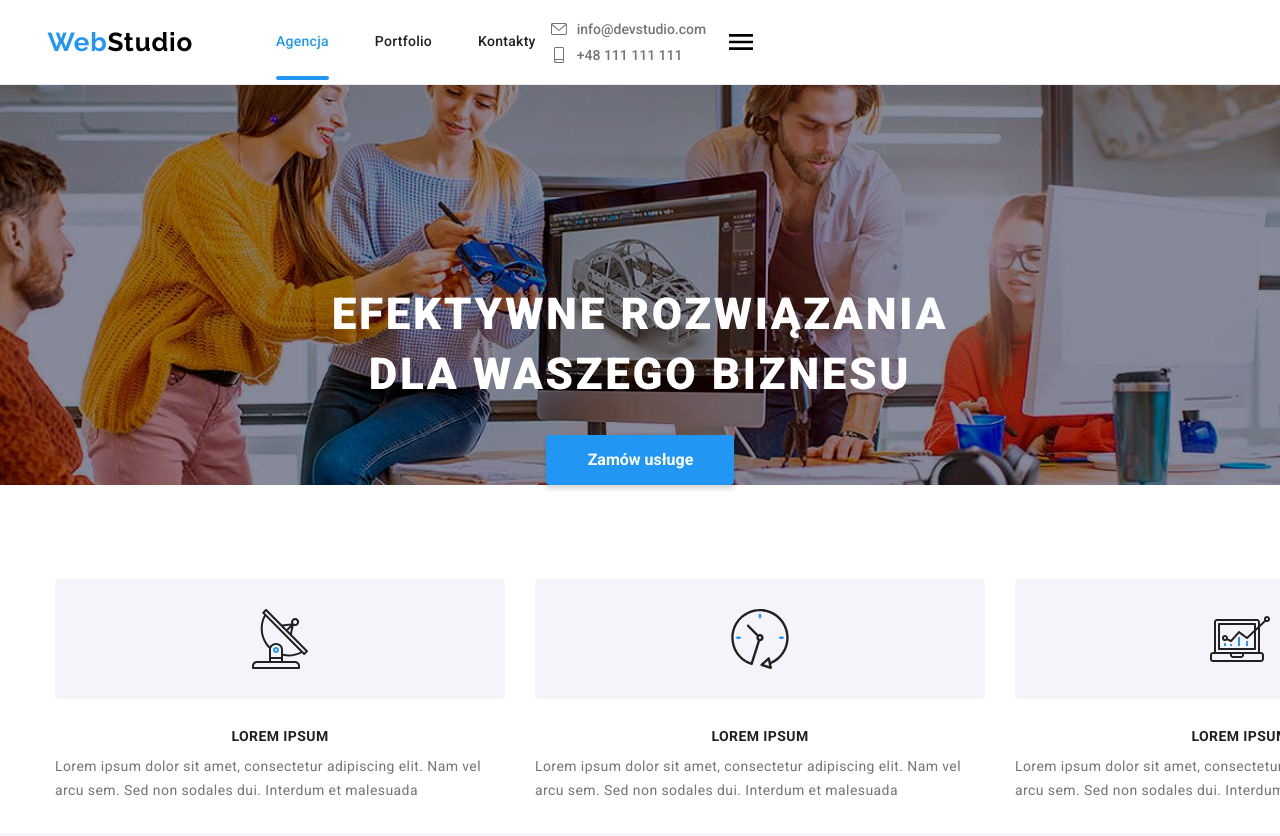
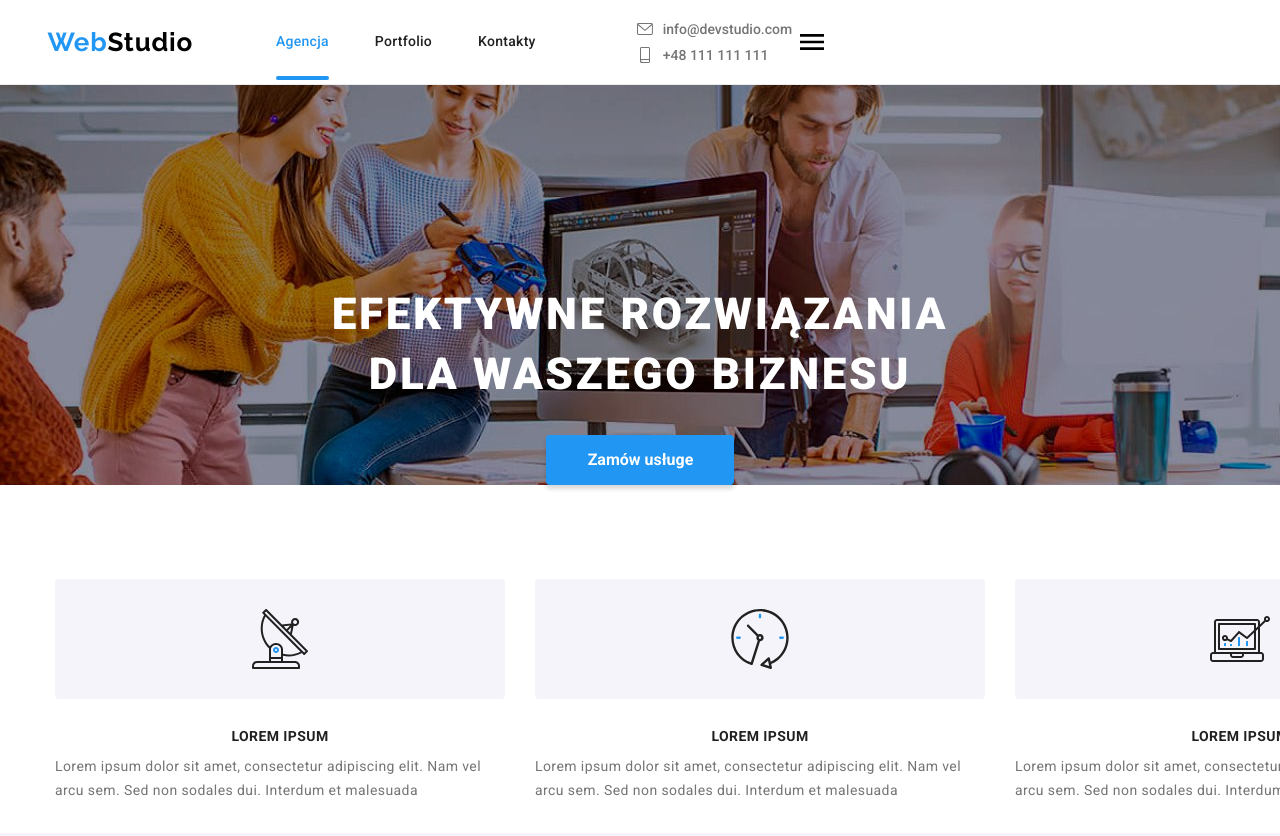
Before and after one commit to ArletaJanysz/goit-markup-hw-08, a plain HTML site: page index.html in a window 1280 px wide. Shown: the top 836 px of the page. Drawn offline with nearby package versions, Linux system fonts and the light colour scheme; files whose address does not match are found by name.

Commit message:
some changes

```diff
--- a/sass/components/_hero.scss
+++ b/sass/components/_hero.scss
@@ -9,6 +9,11 @@
 	text-align: center;
 	padding: 118px 0;
 	max-height: 400px;
+
+	@include tablet {
+		padding: 200px 0;
+		background-size: auto;
+	}
 
 	@include desktop {
 		padding: 200px 0;
@@ -25,6 +30,12 @@
 		letter-spacing: 0.06em;
 		text-transform: uppercase;
 		color: var(--brand-white-color);
+
+		@include tablet {
+			padding: 202px;
+			font-size: 26px;
+			line-height: 1.615;
+		}
 
 		@include desktop {
 			padding: 0 252px;
--- a/sass/components/_page-header.scss
+++ b/sass/components/_page-header.scss
@@ -5,8 +5,9 @@
 		padding: 10px 0;
 		gap: 93px;
 
-		@include tablet {
-			padding: 21px 15px 21px 0px;
+		@include desktop {
+			padding: 24px 0 25px;
+		}
 	}
 }
 
@@ -16,6 +17,10 @@
 	justify-content: space-between;
 
 	@include tablet {
+		justify-content: unset;
+	}
+
+	@include desktop {
 		justify-content: unset;
 	}
 
@@ -52,7 +57,6 @@
 		display: none;
 	}
 }
-}
 
 .nav {
 	display: flex;
@@ -60,6 +64,10 @@
 	font-size: 14px;
 	line-height: 1.14;
 	letter-spacing: 0.02em;
+
+	@include tablet {
+		margin-right: 101px;
+	}
 
 	&__list {
 		display: flex;
@@ -106,7 +114,6 @@
 		flex-direction: column;
 		align-items: flex-start;
 		gap: 10px;
-		padding: 0 15px;
 	}
 
 	&__link {
```
Also changed, not shown: css/main.min.css, 1 other file. Lines whose indentation alone changed are shown as unchanged.
